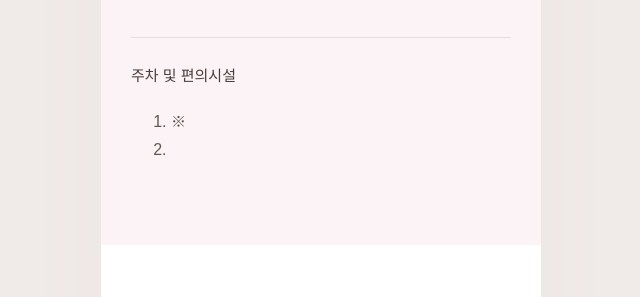
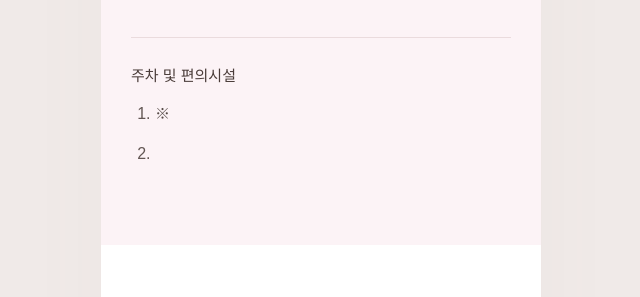
Before and after one commit to yuriandhoon/wedding, a Jekyll site: the page built from yuri/index.html, in a window 1280 px wide. Shown: the part 2176-2473 px from the top of the page, without its empty margins (319-959 px from the left). Built offline with Jekyll 4.4.1, drawn with Linux system fonts in a browser that asks for light colours.

Commit message:
Update style.css

```diff
--- a/css/style.css
+++ b/css/style.css
@@ -376,6 +376,18 @@ p {
   white-space: pre-line;  word-break: keep-all;
 }
 
+.parking-list {
+  margin: 0; padding-left: 1.5em;
+}
+
+.parking-list li + li {
+  margin-top: 12px;
+}
+
+.transport .parking-note {
+  display: grid; grid-template-columns: auto 1fr; gap: .35em;
+  margin-top: 4px;
+}
 /* 11. 마음 전하실 곳: 계좌 목록 */
 .account {
   padding-top: 64px;   background: #fff;
```
